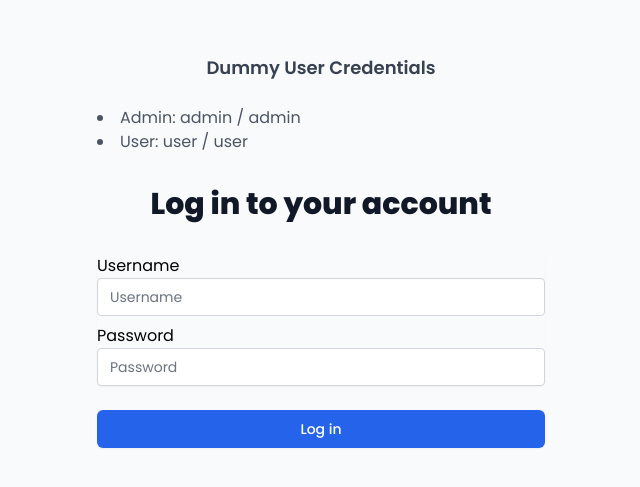
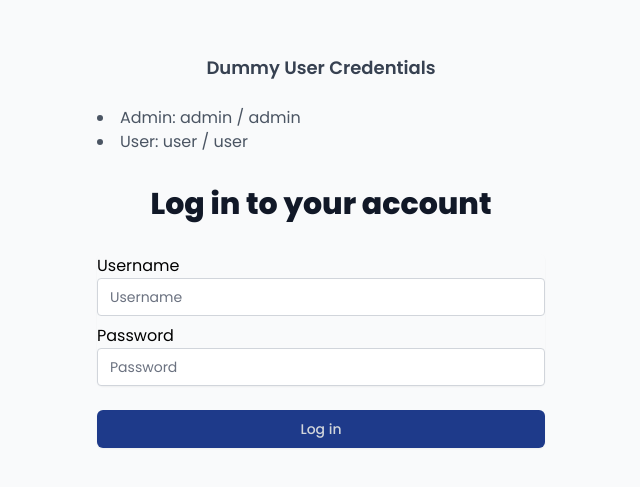
Before and after one commit to JoySarkarBD/next-intl-nextauth, a Next.js app: page /en/login in a window 1280 px wide. Shown: the part 165-652 px from the top of the page, without its empty margins (319-959 px from the left). Built offline with nearby package versions, Linux system fonts and the light colour scheme; no server answers.

Commit message:
Update page.tsx

```diff
--- a/src/app/[locale]/(Pages)/login/page.tsx
+++ b/src/app/[locale]/(Pages)/login/page.tsx
@@ -8,6 +8,7 @@
 export default function Page() {
   const { locale } = useParams();
   const router = useRouter();
+  const [submittingState, setSubmittingState] = useState<boolean>(false);
   const [username, setUsername] = useState<string>("");
   const [password, setPassword] = useState<string>("");
   const [error, setError] = useState<string | null>(null);
@@ -36,6 +37,7 @@
   // Handle form submission
   const handleSubmit = async (e: FormEvent<HTMLFormElement>) => {
     e.preventDefault();
+    setSubmittingState(true);
     setError(null);
 
     const url = new URL(window.location.href);
@@ -58,8 +60,10 @@
     // Handle sign-in response
     if (res?.error) {
       setError(res.error);
+      setSubmittingState(false);
     }else{
       router.push(callbackUrl)
+      setSubmittingState(false)
     }
   };
 
@@ -141,7 +145,8 @@
           <div>
             <button
               type='submit'
-              className='w-full flex justify-center py-2 px-4 border border-transparent rounded-md shadow-sm text-sm font-medium text-white bg-blue-600 hover:bg-blue-700 focus:outline-none focus:ring-2 focus:ring-offset-2 focus:ring-blue-500'>
+              disabled={submittingState}
+              className={`w-full flex justify-center py-2 px-4 border border-transparent rounded-md shadow-sm text-sm font-medium ${setSubmittingState ? 'text-gray-300 bg-blue-900' : 'text-white bg-blue-600 hover:bg-blue-700'} focus:outline-none focus:ring-2 focus:ring-offset-2 focus:ring-blue-500`}>
               Log in
             </button>
           </div>
```
